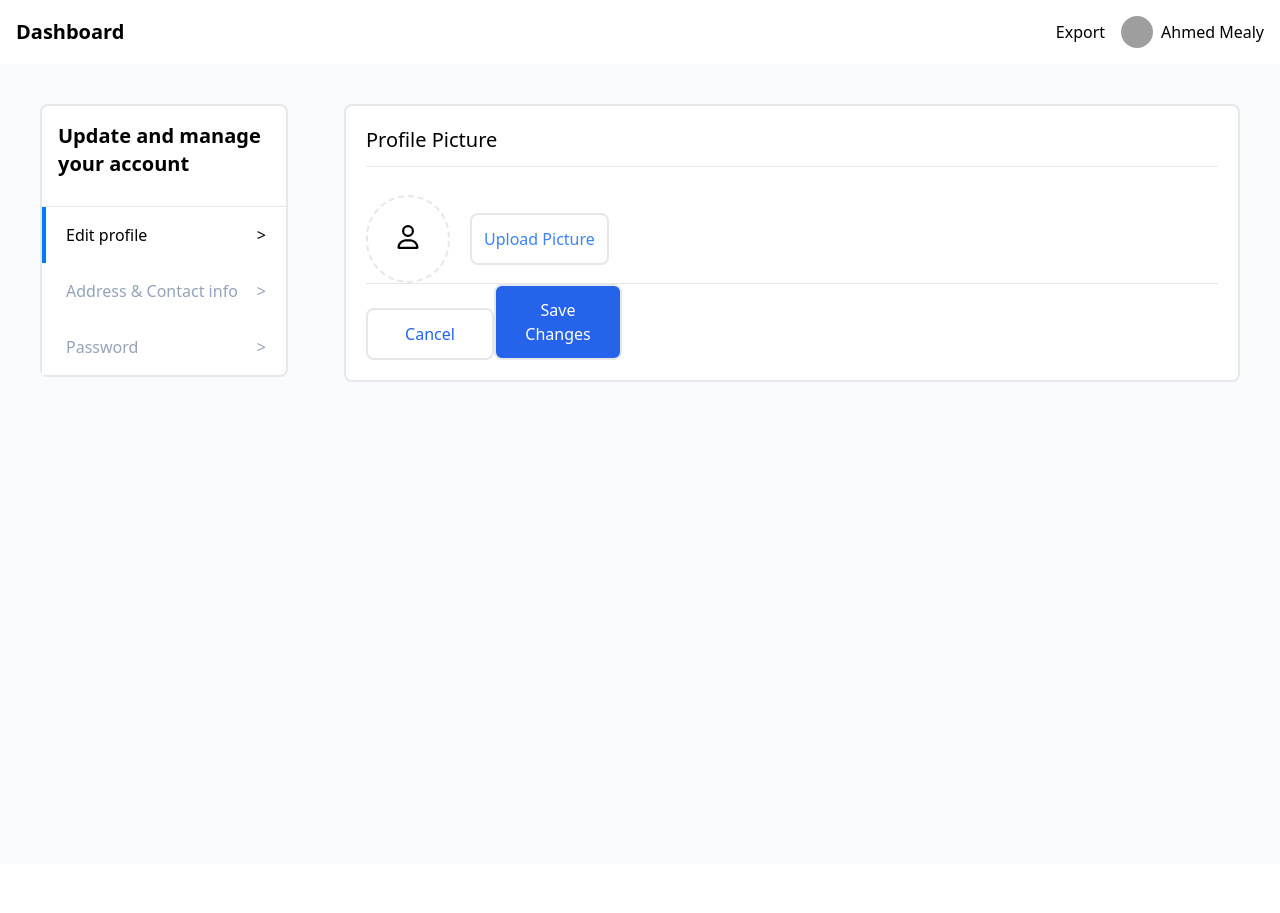
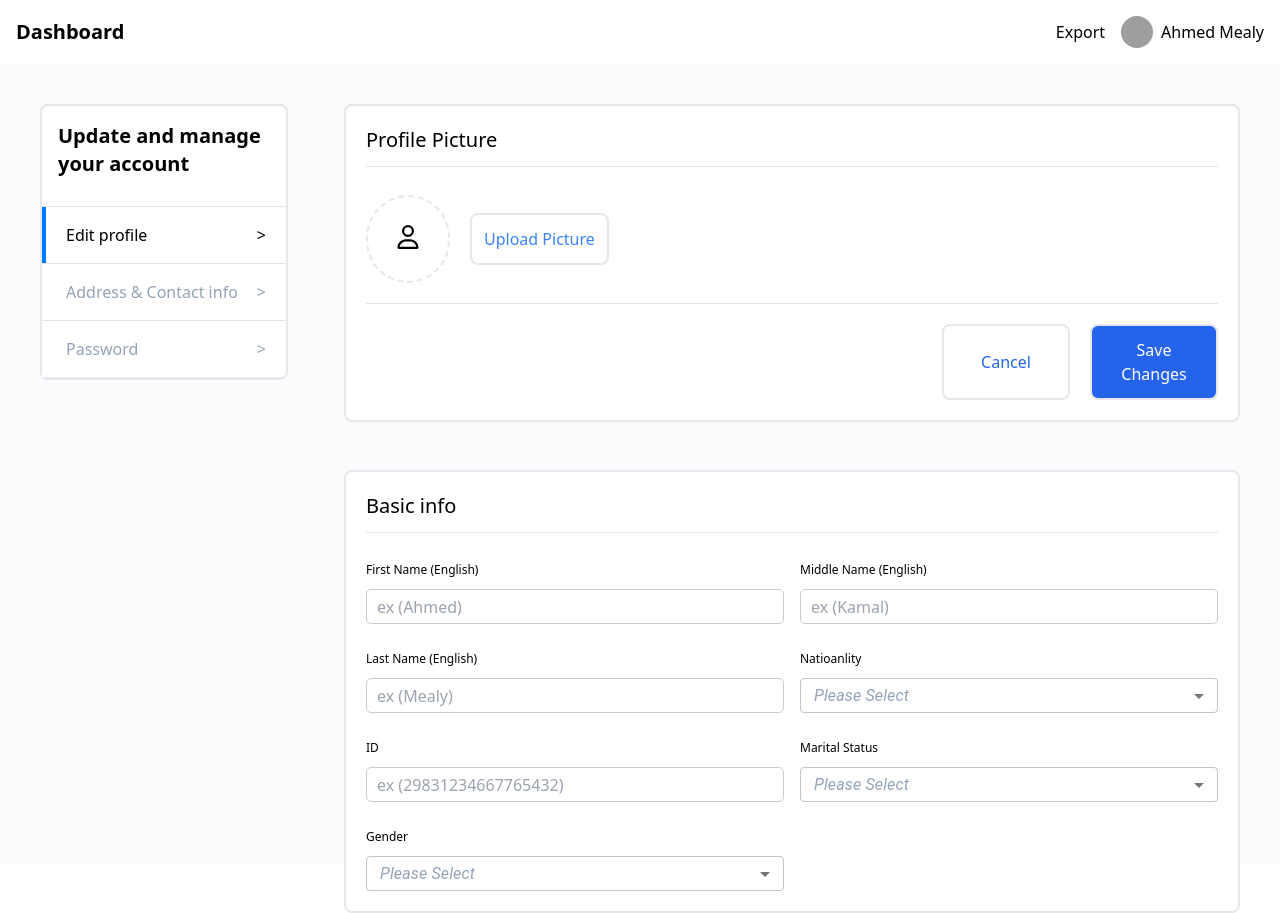
Before and after one commit to Techy-software/techy-website, a React (Vite) app: page / in a window 1280 px wide. Before the commit the page ends 864 px from the top, so only its background shows below. Built offline with nearby package versions, Linux system fonts and the light colour scheme; grey boxes are pictures that could not be loaded.

Commit message:
Added Horizontal Managment Reusable Component + 1 page of settings

```diff
--- a/src/components/Settings/Settings.jsx
+++ b/src/components/Settings/Settings.jsx
@@ -1,10 +1,30 @@
+import { FormControl, InputLabel, MenuItem, Select } from "@mui/material";
 import BlueButton from "../../reusable components/BlueButton/BlueButton";
 import HorizontalManagment from "../../reusable components/HorizontalMangment/HorizontalManagment";
+import InputField from "../../reusable components/InputField/InputField";
 import ProfilePicture from "../../reusable components/ProfilePicture/ProfilePicture";
 import WhiteCard from "../../reusable components/WhiteCard/WhiteCard";
 import Topbar from "../Topbar";
+import { useState } from "react";
 
 const Settings = () => {
+  const [nationality, setNationality] = useState("");
+  const basicInfo = [
+    { label: "First Name (English)", placeholder: "ex (Ahmed)" },
+    { label: "Middle Name (English)", placeholder: "ex (Kamal)" },
+    { label: "Last Name (English)", placeholder: "ex (Mealy)" },
+  ];
+  const nationalities = [
+    { value: "eg", label: "Egypt" },
+    { value: "ca", label: "Canada" },
+    { value: "mx", label: "Mexico" },
+    { value: "gb", label: "United Kingdom" },
+    { value: "fr", label: "France" },
+  ];
+
+  const handleChange = (event) => {
+    setNationality(event.target.value);
+  };
   return (
     <div>
       <Topbar />
@@ -17,14 +37,97 @@ const Settings = () => {
         </div>
         <div className="col-span-9">
           <ProfilePicture title="Profile Picture">
-            <hr />
-            <BlueButton
-              text="Cancel"
-              buttonStyle={"bg-white"}
-              textStyle={"text-blue-600"}
-            />
-            <BlueButton />
+            <hr className="mt-5" />
+            <div className="w-100 justify-end flex mt-5">
+              <BlueButton
+                text="Cancel"
+                buttonStyle={"bg-white me-5"}
+                textStyle={"text-blue-600"}
+              />
+              <BlueButton />
+            </div>
           </ProfilePicture>
+          <WhiteCard title="Basic info" style="mt-12">
+            <div className="grid grid-cols-12 gap-4 mt-7">
+              {basicInfo.map((item, index) => (
+                <div className="col-span-6" key={index}>
+                  <InputField
+                    type="text"
+                    label={item.label}
+                    placeholder={item.placeholder}
+                  />
+                </div>
+              ))}
+              <FormControl className="col-span-6">
+                <label className="formLabel">Natioanlity</label>
+                <Select
+                  labelId="demo-simple-select-label"
+                  id="demo-simple-select"
+                  value={nationality}
+                  onChange={handleChange}
+                  displayEmpty
+                  sx={{ height: "35px" }}
+                >
+                  <MenuItem value="">
+                    <em className="text-slate-400">Please Select</em>
+                  </MenuItem>
+                  {nationalities.map((nationality) => (
+                    <MenuItem key={nationality.value} value={nationality.value}>
+                      {nationality.label}
+                    </MenuItem>
+                  ))}
+                </Select>
+              </FormControl>
+              <div className="col-span-6">
+                <InputField
+                  label="ID"
+                  placeholder="ex (29831234667765432)"
+                  type="text"
+                />
+              </div>
+              <FormControl className="col-span-6">
+                <label className="formLabel">Marital Status</label>
+                <Select
+                  labelId="demo-simple-select-label"
+                  id="demo-simple-select"
+                  value={nationality}
+                  onChange={handleChange}
+                  displayEmpty
+                  sx={{ height: "35px" }}
+                >
+                  <MenuItem value="">
+                    <em className="text-slate-400">Please Select</em>
+                  </MenuItem>
+                  {nationalities.map((nationality) => (
+                    <MenuItem key={nationality.value} value={nationality.value}>
+                      {nationality.label}
+                    </MenuItem>
+                  ))}
+                </Select>
+              </FormControl>
+
+              <FormControl className="col-span-6">
+                <label className="formLabel">Gender</label>
+                <Select
+                  labelId="demo-simple-select-label"
+                  id="demo-simple-select"
+                  value={nationality}
+                  onChange={handleChange}
+                  displayEmpty
+                  sx={{ height: "35px" }}
+                >
+                  <MenuItem value="">
+                    <em className="text-slate-400">Please Select</em>
+                  </MenuItem>
+                  {nationalities.map((nationality) => (
+                    <MenuItem key={nationality.value} value={nationality.value}>
+                      {nationality.label}
+                    </MenuItem>
+                  ))}
+                </Select>
+              </FormControl>
+            </div>
+          </WhiteCard>
         </div>
       </div>
     </div>
--- a/src/reusable components/HorizontalMangment/HorizontalManagment.jsx
+++ b/src/reusable components/HorizontalMangment/HorizontalManagment.jsx
@@ -10,6 +10,7 @@ const HorizontalManagment = (props) => {
         <hr />
         <ul className="">
           {props.steps.map((step, index) => (
+            <>
               <div
                 key={step}
                 className={`flex h-14 items-center text-slate-400 w-full cursor-pointer justify-between ${
@@ -42,6 +43,8 @@ const HorizontalManagment = (props) => {
                   {">"}
                 </span>
               </div>
+              <hr />
+            </>
           ))}
         </ul>
       </div>
```
Lines whose indentation alone changed are shown as unchanged.
